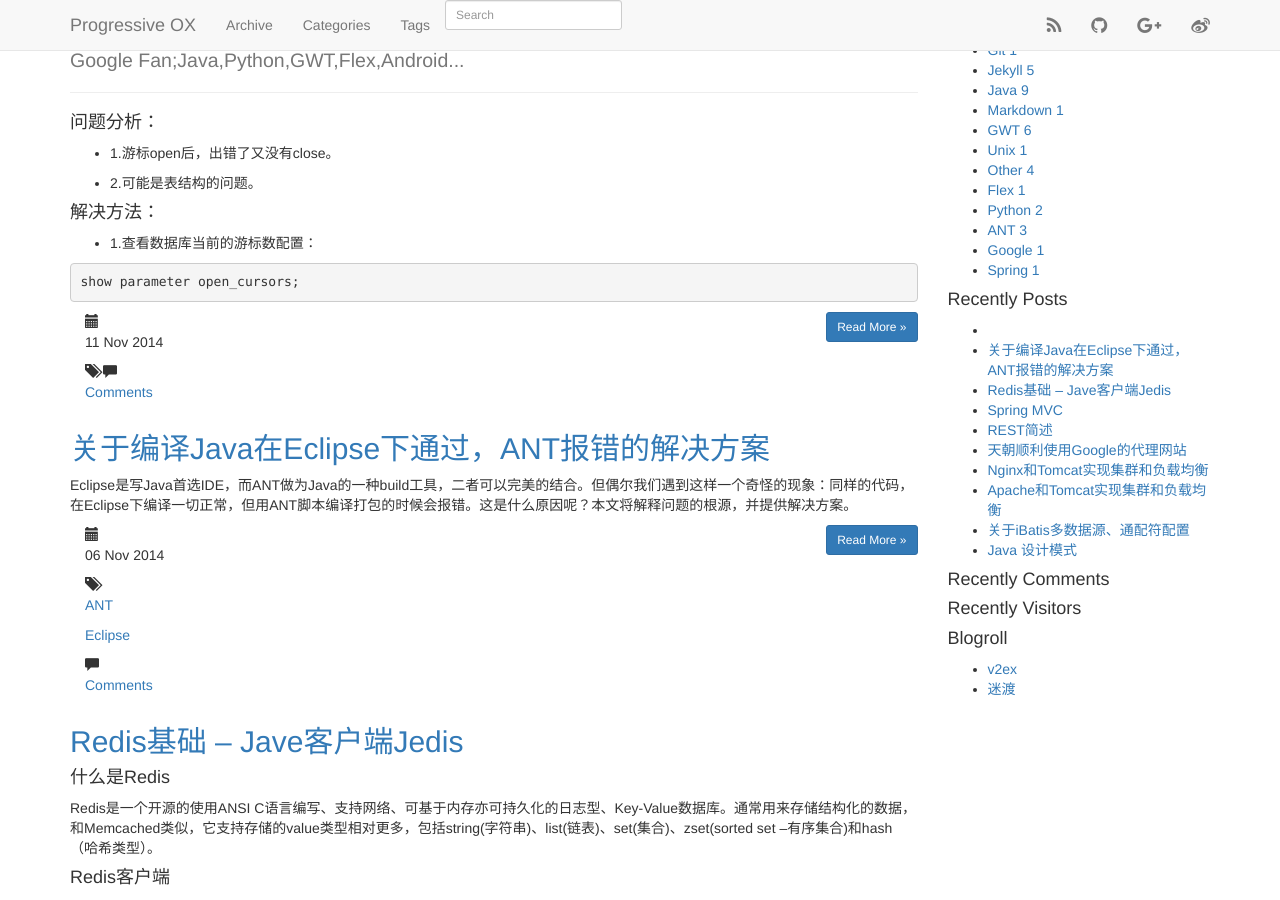
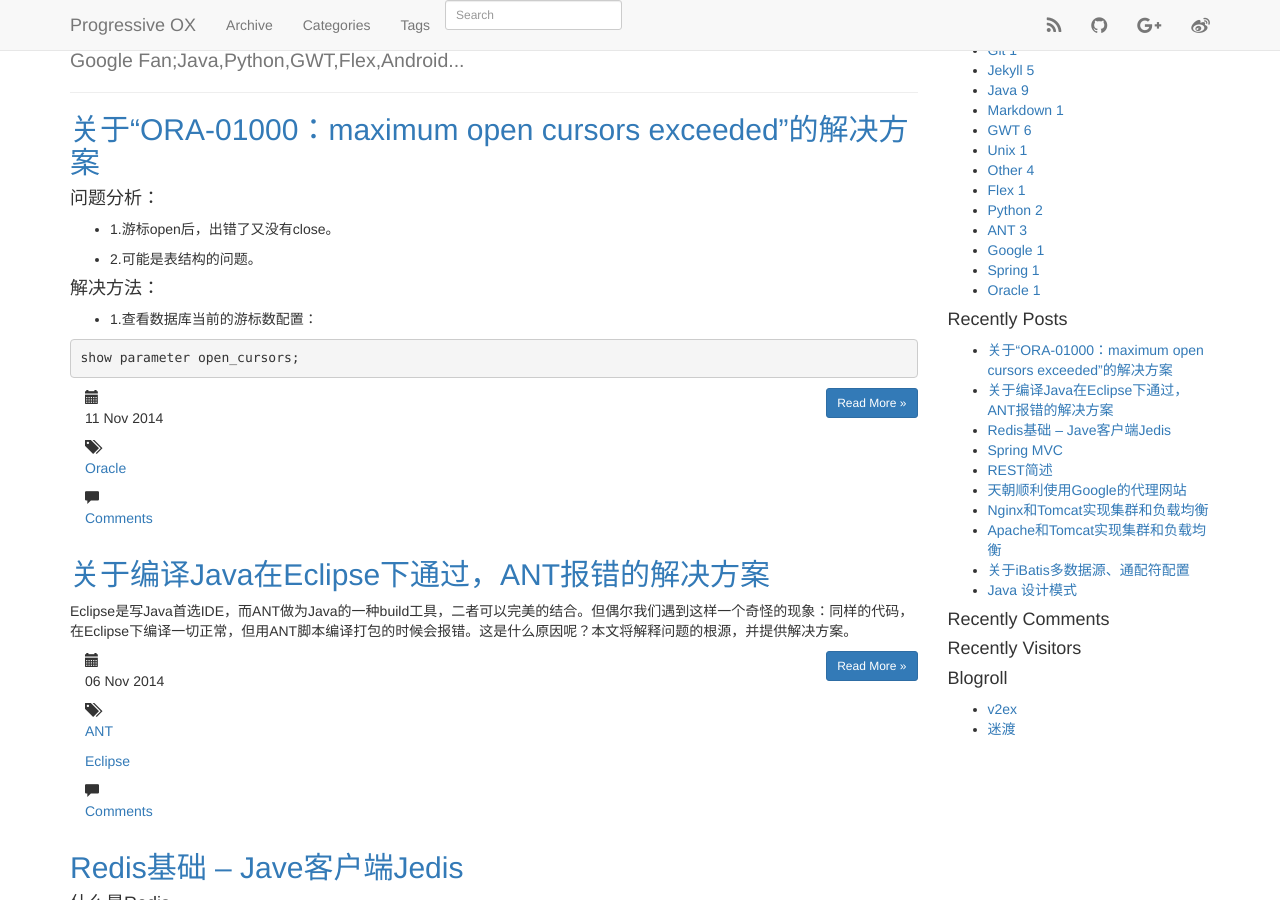
Before and after one commit to ChengYuanjian/chengyuanjian2.github.io, a Jekyll site: the page built from index.html, in a window 1280 px wide and 900 px high. Built offline with Jekyll 4.4.1, drawn with Linux system fonts in a browser that asks for light colours; nearby versions of some CDN libraries; Markdown is read by kramdown in place of the engine named in the settings; the list of posts is cut into pages by our own code; comment, search, counter and statistics services are not loaded.

Commit message:
Update 2014-11-11-oracle-maximum-open-cursor.md

```diff
--- a/_posts/2014-11-11-oracle-maximum-open-cursor.md
+++ b/_posts/2014-11-11-oracle-maximum-open-cursor.md
@@ -1,6 +1,6 @@
 ---
 layout:   post
-title:    ORA-01000: maximum open cursors exceeded怎么解决
+title:    关于“ORA-01000：maximum open cursors exceeded”的解决方案
 description:
 keywords: Oracle,cursor,01000
 category: Oracle
```
